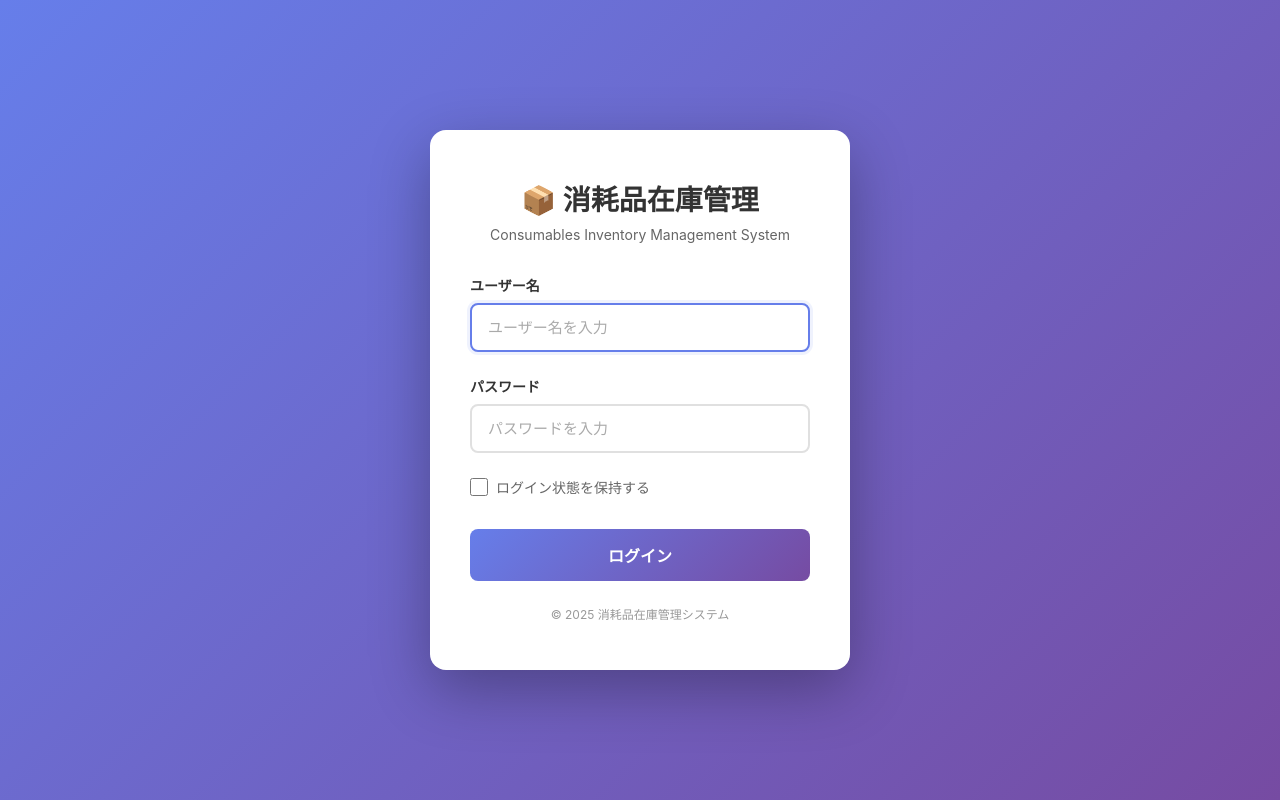
After one commit to oususen/syomohin, a Flask app: page /login in a window 1280 px wide. The commit adds this page. Run offline with Flask 3, Linux system fonts and the light colour scheme.

Commit message:
ログイン機能とパスワード変更機能を実装
## 主な変更点

### 1. ログイン画面の作成
- templates/login.html を新規作成
- モダンなデザインでユーザー名とパスワード入力
- 「ログイン状態を保持する」チェックボックス
- ローディング表示とエラーメッセージ表示

### 2. セッション管理の実装
- app.py にセッション管理機能を追加
- SECRET_KEYとセッション有効期限の設定
- メインページへのアクセス時に認証チェック
- /login ルートの追加

### 3. 認証API (routes/users.py)
- POST /api/login - ログイン認証
  - パスワードのハッシュ検証
  - アカウント無効化チェック
  - セッション設定
  - 最終ログイン日時の更新
- POST /api/logout - ログアウト
- GET /api/current-user - 現在のユーザー情報を取得
- POST /api/change-password - パスワード変更
  - 現在のパスワード検証
  - 新しいパスワードの検証（6文字以上）
  - パスワード一致確認

### 4. メインページの機能追加
- ヘッダーに現在のユーザー名を表示
- 🔑 パスワード変更ボタン
- 🚪 ログアウトボタン
- パスワード変更モーダルダイアログ
- ページロード時に現在のユーザー情報を取得

### 5. JavaScript機能 (app.js)
- loadCurrentUser() - ユーザー情報取得と表示
- logout() - ログアウト処理
- openChangePasswordModal() - モーダルを開く
- closeChangePasswordModal() - モーダルを閉じる
- changePassword() - パスワード変更API呼び出し

### 6. CSSスタイル更新
- ヘッダーをFlexboxレイアウトに変更
- ユーザー情報エリアのスタイル追加
- btn-sm クラスを追加（小サイズボタン）

🤖 Generated with [Claude Code](https://claude.com/claude-code)

Co-Authored-By: Claude <noreply@anthropic.com>

```diff
--- a/app.py
+++ b/app.py
@@ -5,8 +5,9 @@ from __future__ import annotations
 
 from pathlib import Path
 
-from flask import Flask, render_template, send_from_directory, make_response, jsonify
+from flask import Flask, render_template, send_from_directory, make_response, jsonify, session, redirect, url_for
 from flask_cors import CORS
+from datetime import timedelta
 
 import config
 from routes.inventory import inventory_bp
@@ -20,6 +21,8 @@ from routes.users import users_bp
 # Flaskアプリケーション初期化
 app = Flask(__name__)
 app.config['JSON_AS_ASCII'] = False  # 日本語をそのまま出力
+app.config['SECRET_KEY'] = 'your-secret-key-change-this-in-production'  # セッション用の秘密鍵
+app.config['PERMANENT_SESSION_LIFETIME'] = timedelta(days=7)  # セッション有効期限
 CORS(app)
 
 # アップロード設定
@@ -42,8 +45,19 @@ app.register_blueprint(users_bp)
 
 @app.route("/")
 def index():
-    """メインページ"""
+    """メインページ（認証が必要）"""
+    if 'user_id' not in session:
+        return redirect(url_for('login'))
     return render_template("index.html")
+
+
+@app.route("/login")
+def login():
+    """ログインページ"""
+    # 既にログイン済みの場合はメインページへ
+    if 'user_id' in session:
+        return redirect(url_for('index'))
+    return render_template("login.html")
 
 
 @app.route("/download/consumables-template")
--- /dev/null
+++ b/templates/login.html
@@ -0,0 +1,296 @@
+<!DOCTYPE html>
+<html lang="ja">
+<head>
+    <meta charset="UTF-8">
+    <meta name="viewport" content="width=device-width, initial-scale=1.0">
+    <title>ログイン - 消耗品在庫管理システム</title>
+    <style>
+        * {
+            margin: 0;
+            padding: 0;
+            box-sizing: border-box;
+        }
+
+        body {
+            font-family: -apple-system, BlinkMacSystemFont, 'Segoe UI', 'Hiragino Sans', 'Hiragino Kaku Gothic ProN', Meiryo, sans-serif;
+            background: linear-gradient(135deg, #667eea 0%, #764ba2 100%);
+            min-height: 100vh;
+            display: flex;
+            justify-content: center;
+            align-items: center;
+            padding: 20px;
+        }
+
+        .login-container {
+            background: white;
+            border-radius: 16px;
+            box-shadow: 0 20px 60px rgba(0, 0, 0, 0.3);
+            padding: 48px 40px;
+            width: 100%;
+            max-width: 420px;
+            animation: slideUp 0.4s ease-out;
+        }
+
+        @keyframes slideUp {
+            from {
+                opacity: 0;
+                transform: translateY(30px);
+            }
+            to {
+                opacity: 1;
+                transform: translateY(0);
+            }
+        }
+
+        .logo {
+            text-align: center;
+            margin-bottom: 32px;
+        }
+
+        .logo h1 {
+            font-size: 28px;
+            color: #333;
+            margin-bottom: 8px;
+        }
+
+        .logo p {
+            font-size: 14px;
+            color: #666;
+        }
+
+        .form-group {
+            margin-bottom: 24px;
+        }
+
+        .form-group label {
+            display: block;
+            font-size: 14px;
+            font-weight: 600;
+            color: #333;
+            margin-bottom: 8px;
+        }
+
+        .input-wrapper {
+            position: relative;
+        }
+
+        .input-wrapper input {
+            width: 100%;
+            padding: 14px 16px;
+            font-size: 15px;
+            border: 2px solid #e0e0e0;
+            border-radius: 8px;
+            transition: all 0.3s;
+            outline: none;
+        }
+
+        .input-wrapper input:focus {
+            border-color: #667eea;
+            box-shadow: 0 0 0 3px rgba(102, 126, 234, 0.1);
+        }
+
+        .input-wrapper input::placeholder {
+            color: #aaa;
+        }
+
+        .btn-login {
+            width: 100%;
+            padding: 14px;
+            font-size: 16px;
+            font-weight: 600;
+            color: white;
+            background: linear-gradient(135deg, #667eea 0%, #764ba2 100%);
+            border: none;
+            border-radius: 8px;
+            cursor: pointer;
+            transition: all 0.3s;
+            margin-top: 8px;
+        }
+
+        .btn-login:hover {
+            transform: translateY(-2px);
+            box-shadow: 0 8px 20px rgba(102, 126, 234, 0.4);
+        }
+
+        .btn-login:active {
+            transform: translateY(0);
+        }
+
+        .btn-login:disabled {
+            background: #ccc;
+            cursor: not-allowed;
+            transform: none;
+        }
+
+        .error-message {
+            background: #fee;
+            color: #c33;
+            padding: 12px 16px;
+            border-radius: 8px;
+            font-size: 14px;
+            margin-bottom: 20px;
+            border-left: 4px solid #c33;
+            display: none;
+        }
+
+        .error-message.show {
+            display: block;
+            animation: shake 0.4s;
+        }
+
+        @keyframes shake {
+            0%, 100% { transform: translateX(0); }
+            25% { transform: translateX(-10px); }
+            75% { transform: translateX(10px); }
+        }
+
+        .remember-me {
+            display: flex;
+            align-items: center;
+            margin-bottom: 24px;
+        }
+
+        .remember-me input {
+            margin-right: 8px;
+            width: 18px;
+            height: 18px;
+            cursor: pointer;
+        }
+
+        .remember-me label {
+            font-size: 14px;
+            color: #666;
+            cursor: pointer;
+            user-select: none;
+        }
+
+        .footer-text {
+            text-align: center;
+            margin-top: 24px;
+            font-size: 12px;
+            color: #999;
+        }
+
+        .loading {
+            display: inline-block;
+            width: 16px;
+            height: 16px;
+            border: 2px solid #fff;
+            border-top-color: transparent;
+            border-radius: 50%;
+            animation: spin 0.8s linear infinite;
+        }
+
+        @keyframes spin {
+            to { transform: rotate(360deg); }
+        }
+    </style>
+</head>
+<body>
+    <div class="login-container">
+        <div class="logo">
+            <h1>📦 消耗品在庫管理</h1>
+            <p>Consumables Inventory Management System</p>
+        </div>
+
+        <div id="errorMessage" class="error-message"></div>
+
+        <form id="loginForm">
+            <div class="form-group">
+                <label for="username">ユーザー名</label>
+                <div class="input-wrapper">
+                    <input type="text" id="username" name="username" placeholder="ユーザー名を入力" required autofocus>
+                </div>
+            </div>
+
+            <div class="form-group">
+                <label for="password">パスワード</label>
+                <div class="input-wrapper">
+                    <input type="password" id="password" name="password" placeholder="パスワードを入力" required>
+                </div>
+            </div>
+
+            <div class="remember-me">
+                <input type="checkbox" id="rememberMe" name="rememberMe">
+                <label for="rememberMe">ログイン状態を保持する</label>
+            </div>
+
+            <button type="submit" id="loginBtn" class="btn-login">
+                ログイン
+            </button>
+        </form>
+
+        <div class="footer-text">
+            &copy; 2025 消耗品在庫管理システム
+        </div>
+    </div>
+
+    <script>
+        const loginForm = document.getElementById('loginForm');
+        const loginBtn = document.getElementById('loginBtn');
+        const errorMessage = document.getElementById('errorMessage');
+
+        loginForm.addEventListener('submit', async (e) => {
+            e.preventDefault();
+
+            const username = document.getElementById('username').value.trim();
+            const password = document.getElementById('password').value;
+            const rememberMe = document.getElementById('rememberMe').checked;
+
+            if (!username || !password) {
+                showError('ユーザー名とパスワードを入力してください');
+                return;
+            }
+
+            // ボタンを無効化してローディング表示
+            loginBtn.disabled = true;
+            loginBtn.innerHTML = '<span class="loading"></span> ログイン中...';
+
+            try {
+                const response = await fetch('/api/login', {
+                    method: 'POST',
+                    headers: {
+                        'Content-Type': 'application/json'
+                    },
+                    body: JSON.stringify({
+                        username: username,
+                        password: password,
+                        remember_me: rememberMe
+                    })
+                });
+
+                const data = await response.json();
+
+                if (data.success) {
+                    // ログイン成功 - メインページへリダイレクト
+                    window.location.href = '/';
+                } else {
+                    showError(data.error || 'ログインに失敗しました');
+                    loginBtn.disabled = false;
+                    loginBtn.innerHTML = 'ログイン';
+                }
+            } catch (error) {
+                console.error('ログインエラー:', error);
+                showError('サーバーとの通信に失敗しました');
+                loginBtn.disabled = false;
+                loginBtn.innerHTML = 'ログイン';
+            }
+        });
+
+        function showError(message) {
+            errorMessage.textContent = message;
+            errorMessage.classList.remove('show');
+            // Force reflow
+            void errorMessage.offsetWidth;
+            errorMessage.classList.add('show');
+        }
+
+        // Enterキーでパスワードフィールドからもログイン
+        document.getElementById('password').addEventListener('keypress', (e) => {
+            if (e.key === 'Enter') {
+                loginForm.dispatchEvent(new Event('submit'));
+            }
+        });
+    </script>
+</body>
+</html>
```
Also changed, not shown: routes/users.py (+160 -2 lines), static/css/style.css (+19 -1 lines), static/js/app.js (+110 -0 lines), templates/index.html (+37 -2 lines).
